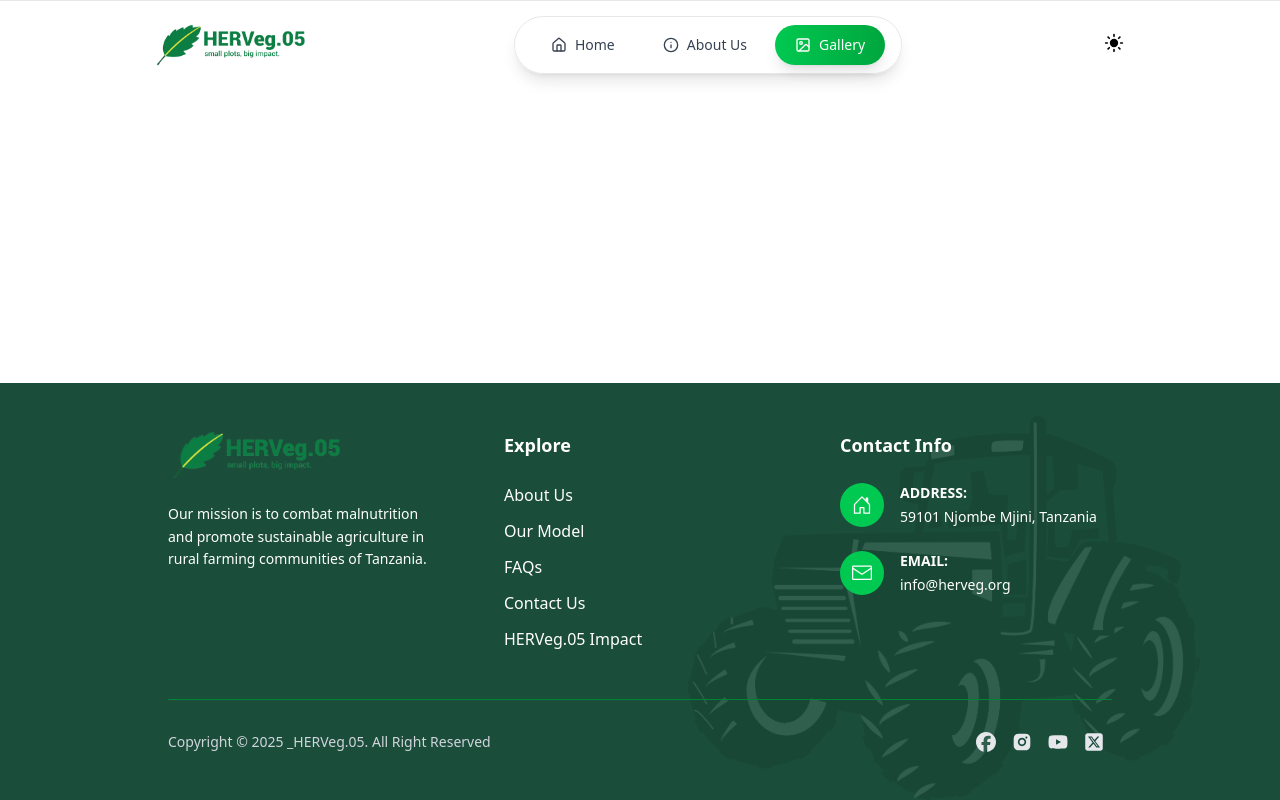
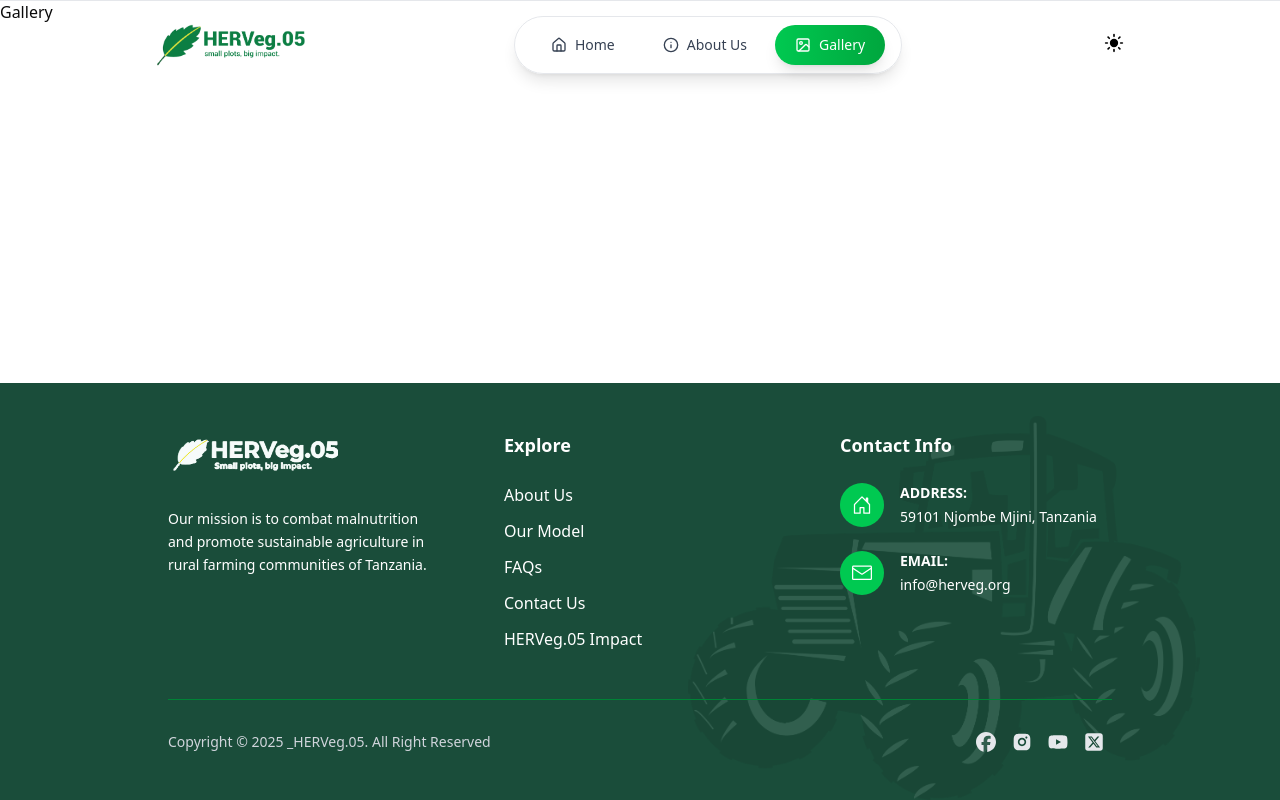
Before and after one commit to Mhando-Z/HervegWeb, a Next.js app: page /gallery in a window 1280 px wide. Built offline with nearby package versions, Linux system fonts and the light colour scheme; a web font is replaced by a local one.

Commit message:
Phase One

```diff
--- a/src/app/gallery/page.jsx
+++ b/src/app/gallery/page.jsx
@@ -3,7 +3,7 @@ import React from "react";
 function Gallery() {
   return (
     <div>
-      <div></div>
+      <div>Gallery</div>
     </div>
   );
 }
--- a/src/components/Footer.jsx
+++ b/src/components/Footer.jsx
@@ -9,7 +9,7 @@ import { RiInstagramFill } from "react-icons/ri";
 import { FaYoutube } from "react-icons/fa";
 import { FaSquareXTwitter } from "react-icons/fa6";
 import Link from "next/link";
-import logo from "../../public/HerVeg.png";
+import logo from "../../public/whitelogo.png";
 import tractor from "../../public/tractor23.png";
 // icons
 import { GoMail } from "react-icons/go";
```
Also changed, not shown: public/whitelogo.png (added).
